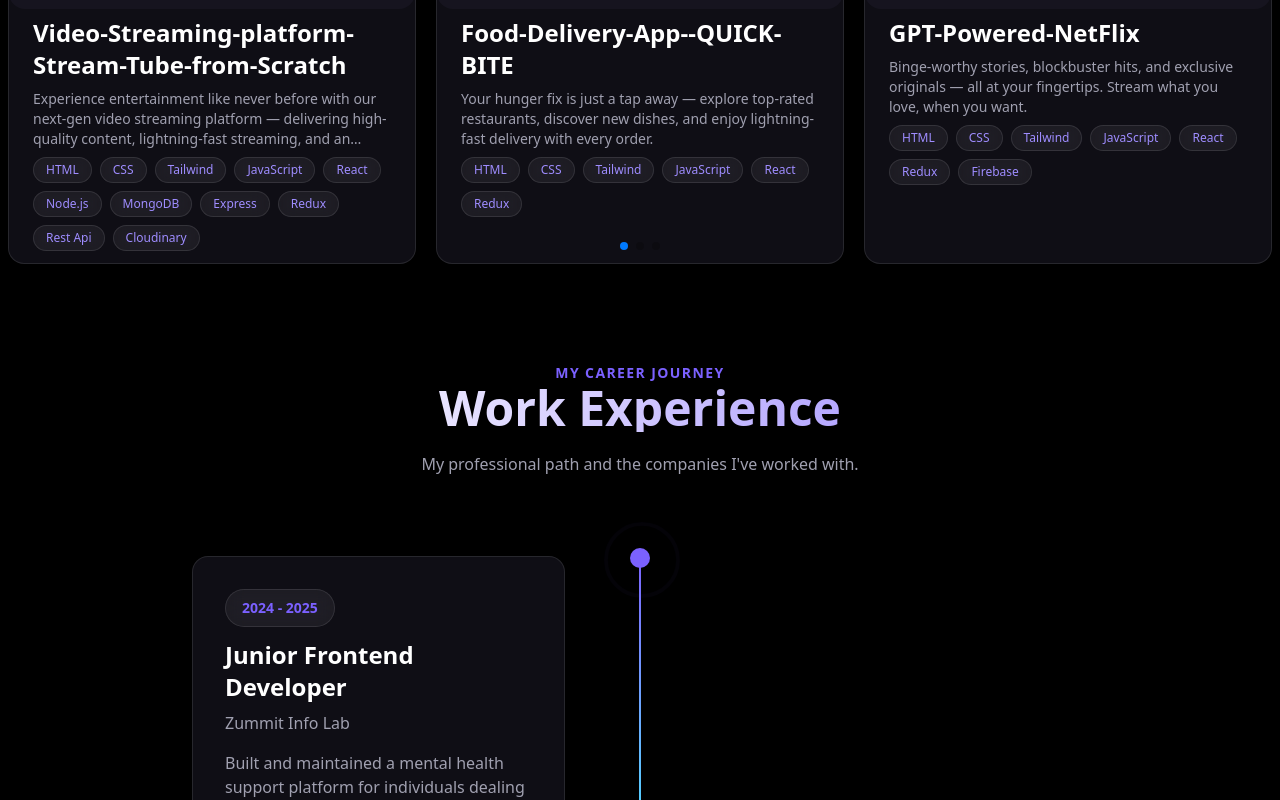
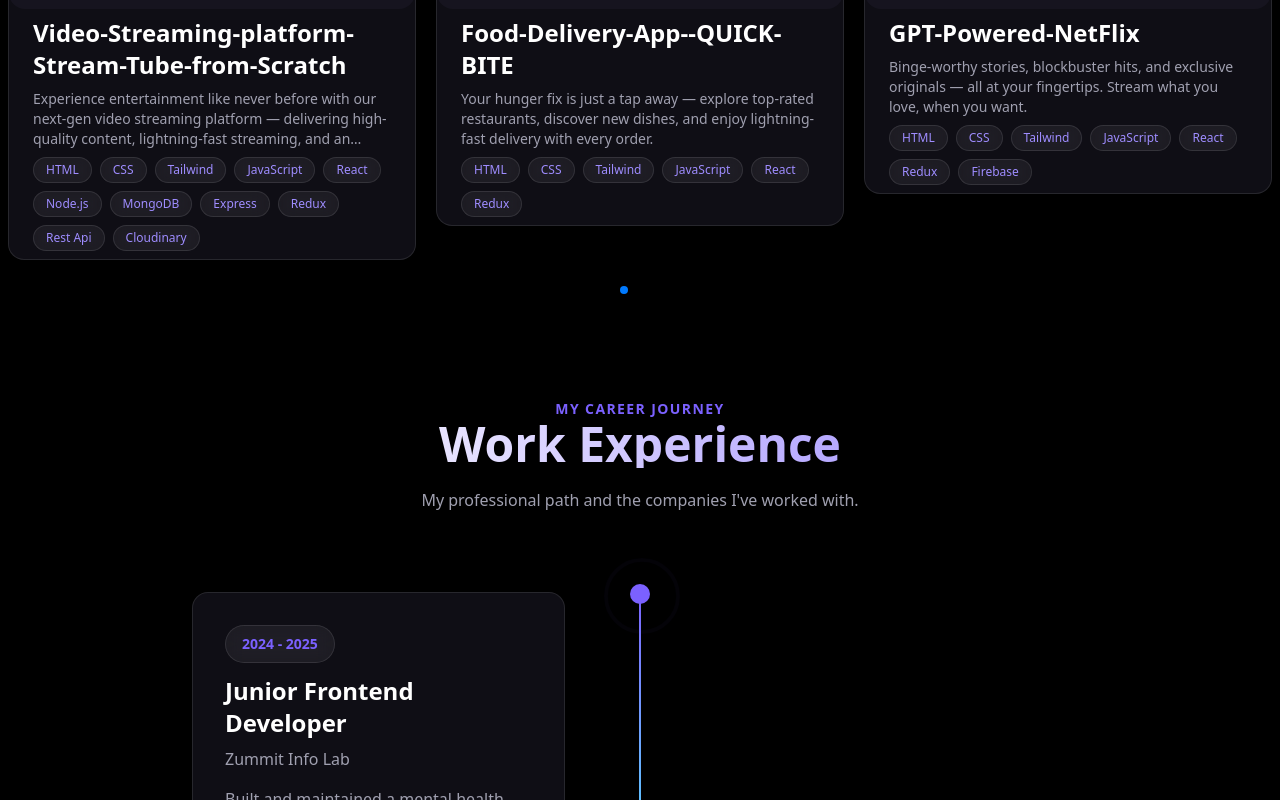
Before and after one commit to kuldeepsaini2003s/Portfolio, a React (Vite) app: page / in a window 1280 px wide. Shown: the part 1204-2004 px from the top of the page. Built offline with nearby package versions, Linux system fonts and the light colour scheme.

Commit message:
Updated Project Card

```diff
--- a/src/App.css
+++ b/src/App.css
@@ -278,3 +278,9 @@
   /* transform: translateY(-30px); */
   transition-duration: 0.3s;
 }
+
+.swiper-custom-pagination .swiper-pagination {
+  position: static;
+  margin-top: 1rem;
+  text-align: center;
+}
--- a/src/components/Navbar.jsx
+++ b/src/components/Navbar.jsx
@@ -67,10 +67,16 @@ const Navbar = () => {
             ></span>
           </div>
         </button>
+      </div>
         <div
           className={`slider absolute  ${
             open ? "active" : ""
-          } bg-gradient-to-b transition duration-500 ease-in-out from-black to-darkAlt p-2 border border-glass shadow-2xl h-dvh w-[200px] top-0`}
+          }  right-0 min-[768px]:hidden top-0 w-dvw bg-black/50 h-dvh`}
+        >
+          <div
+            className={`slider absolute  ${
+              open ? "active" : ""
+            } bg-gradient-to-b transition duration-500 ease-in-out from-black to-darkAlt px-4 py-2 border border-glass shadow-2xl h-dvh w-[200px] top-0`}
           >
             <div className="flex justify-between items-center">
               <h1 className="text-xl font-bold text-gradient animate-pulse">
@@ -104,7 +110,7 @@ const Navbar = () => {
                 </div>
               </button>
             </div>
-          <div className="flex flex-col gap-2 text-sm mt-2">
+            <div className="flex flex-col gap-2 mt-2">
               {["Home", "Projects", "Experience", "About", "Contact"].map(
                 (item) => (
                   <a
--- a/src/components/Projects.jsx
+++ b/src/components/Projects.jsx
@@ -110,13 +110,16 @@ const Projects = () => {
         </div>
 
         <Swiper
-          className="mySwiper overflow-visible"
+          className="mySwiper overflow-visible swiper-custom-pagination"
           pagination={true}
           modules={[Pagination]}
           spaceBetween={20}
           slidesPerView={2}
           breakpoints={{
-            768: {
+            320: {
+              slidesPerView: 1,
+            },
+            600: {
               slidesPerView: 2,
             },
             1024: {
@@ -126,7 +129,7 @@ const Projects = () => {
         >
           {projects.map((project) => (
             <SwiperSlide key={project?.id} className="overflow-visible">
-              <div className="bg-card border h-[30rem] border-glassStroke hover:z-10 rounded-2xl transition-all hover:-translate-y-3 hover:shadow-xl hover:border-primary block">
+              <div className="bg-card border border-glassStroke hover:z-10 rounded-2xl transition-all hover:-translate-y-3 hover:shadow-xl hover:border-primary block">
                 <a
                   href={project.link}
                   target="_blank"
```
Lines whose indentation alone changed are shown as unchanged.
